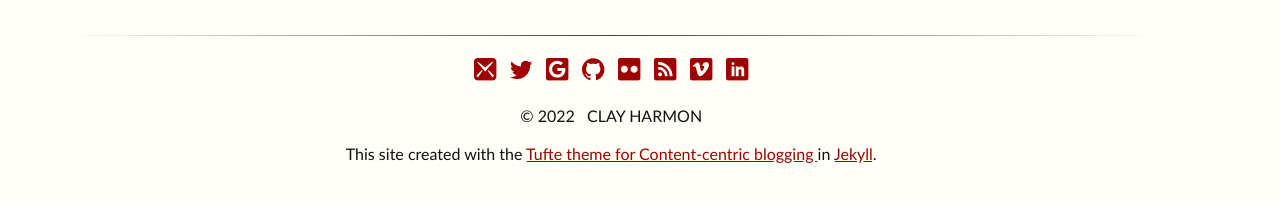
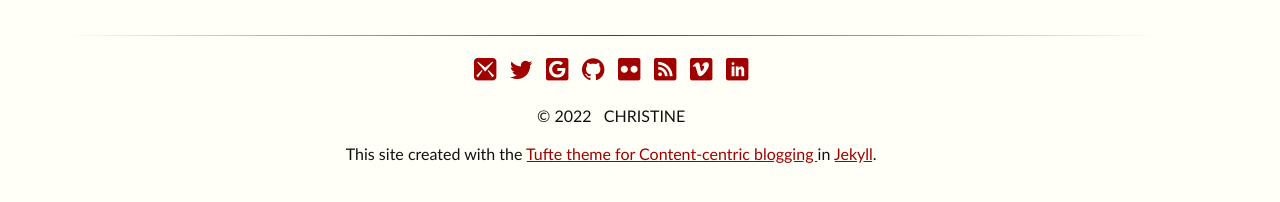
Before and after one commit to christineiym/christineiym.github.io, a Jekyll site: the page built from about/index.md, in a window 1280 px wide. Shown: the part 538-740 px from the top of the page. Built offline with Jekyll 4.4.1, drawn with Linux system fonts in a browser that asks for light colours; some web fonts are replaced; some of the changed lines change nothing that is shown.

Commit message:
change configuration

```diff
--- a/_config.yml
+++ b/_config.yml
@@ -1,7 +1,7 @@
 baseurl: /christineiym.github.io
 title: Tufte-Jekyll
 subtitle: Content-centric blogging
-author: clay harmon
+author: christine
 simple_search: http://google.com/search
 description: A Jekyll theme for content-rich sites
 name: tufte
@@ -19,9 +19,9 @@ page:
   extension: md
 editor: gvim
 git:
-  branch: master
+  branch: main
 transfer:
   command: rsync
   settings: -av
   source: _site/
-  destination: ~/Git/clayh53.github.com/
+  destination: ~/Git/christineiym.github.com/
```
